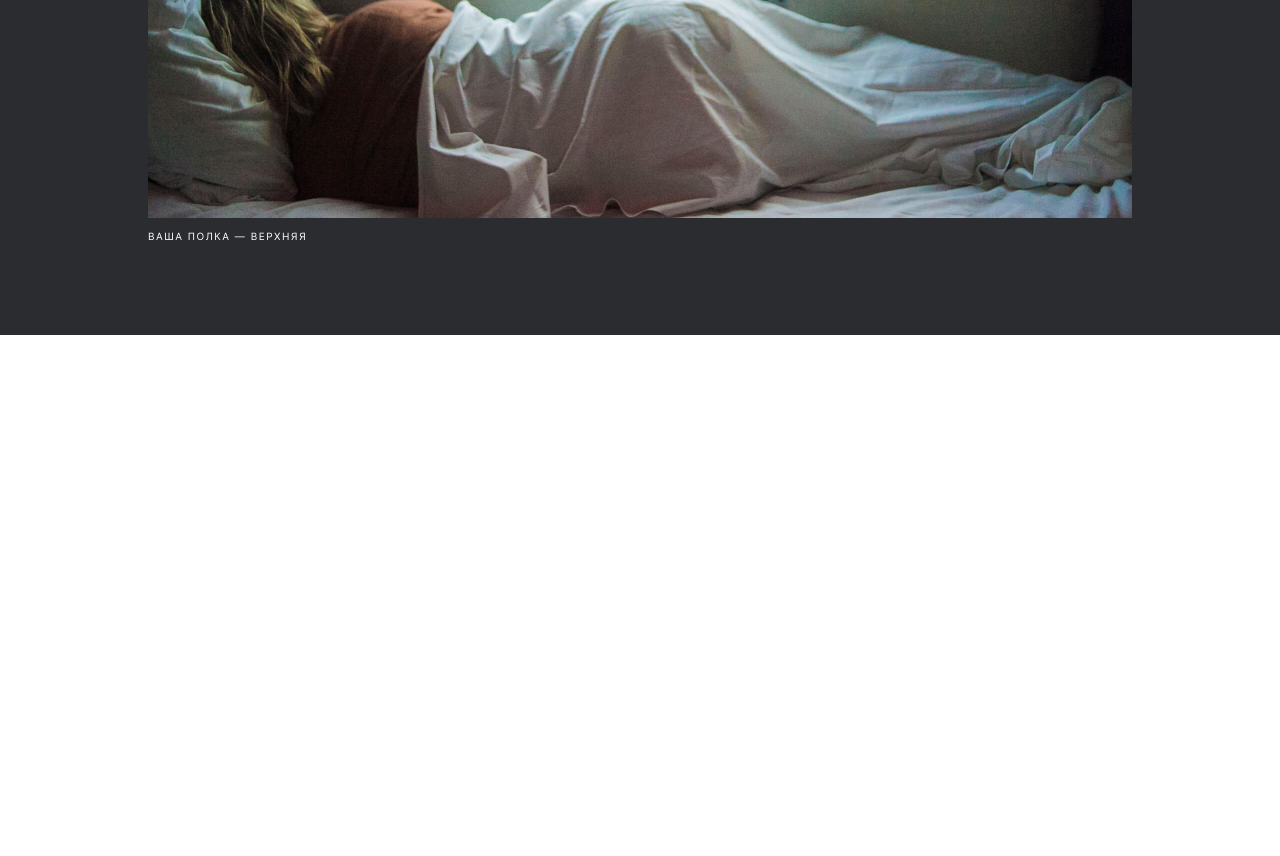
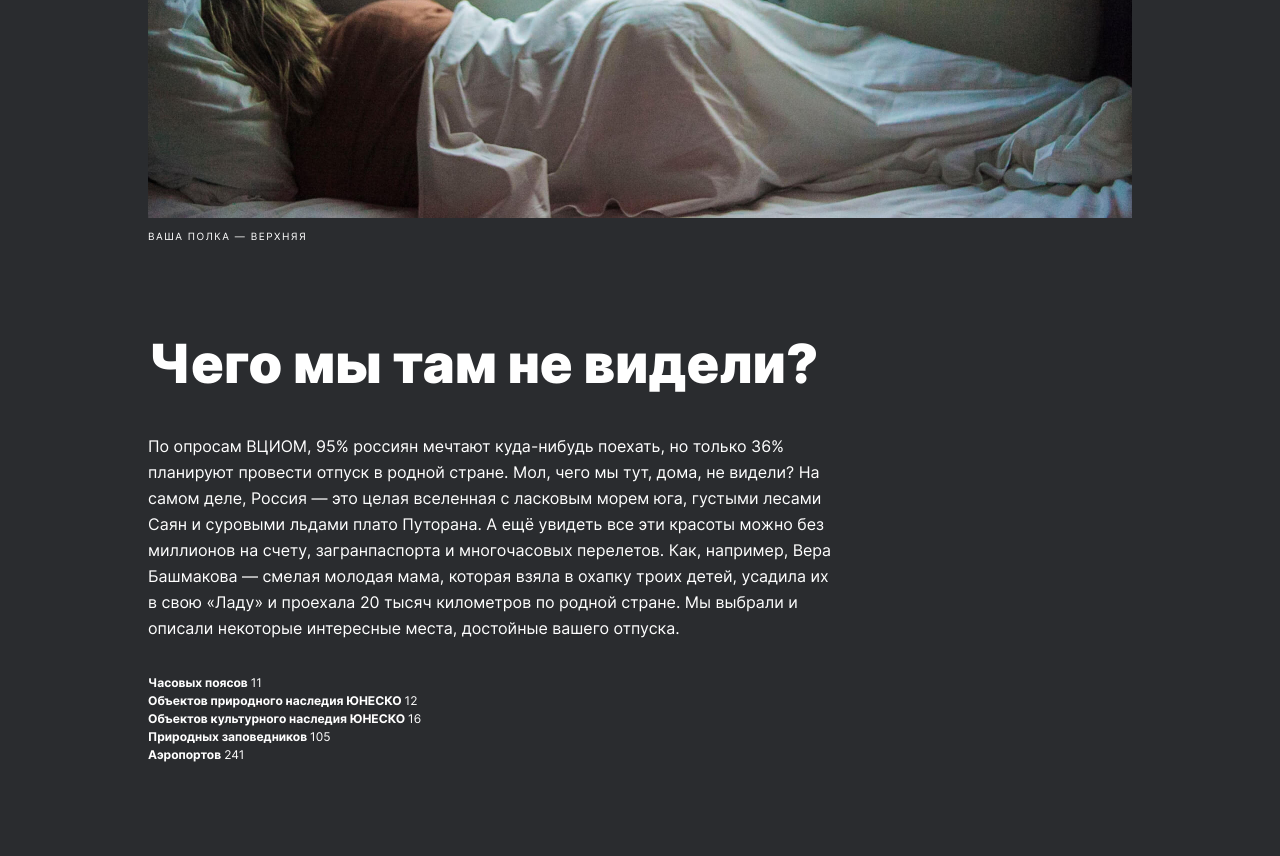
Before and after one commit to ElviraGazeeva/russian-travel, a plain HTML site: page index.html in a window 1280 px wide. Shown: the part 901-1757 px from the top of the page. Before the commit the page ends 1236 px from the top, so only its background shows below. Drawn offline with Linux system fonts and the light colour scheme.

Commit message:
intro block added to index.html file and index.css; intro styles added for 1280px

```diff
--- /dev/null
+++ b/blocks/intro/__list-item-text/intro__list-item-text.css
@@ -0,0 +1,8 @@
+.intro__list-item-text {
+  font-style: normal;
+  font-weight: 700;
+  font-size: 12px;
+  line-height: 18px;
+  color: #fff;
+  margin: 0;
+}
--- /dev/null
+++ b/blocks/intro/__list-item-value/intro__list-item-value.css
@@ -0,0 +1,8 @@
+.intro__list-item-value {
+  font-style: normal;
+  font-weight: 400;
+  font-size: 12px;
+  line-height: 18px;
+  color: #fff;
+  margin: 0;
+}
--- /dev/null
+++ b/blocks/intro/__list-item/intro__list-item.css
@@ -0,0 +1,5 @@
+.intro__list-item {
+  display: flex;
+  gap: 3px;
+  margin: 0;
+}
--- /dev/null
+++ b/blocks/intro/__list/intro__list.css
@@ -0,0 +1,7 @@
+.intro__list {
+  margin: 0;
+  padding: 0;
+  list-style: none;
+
+  line-height: 18px;
+}
--- /dev/null
+++ b/blocks/intro/__text/intro__text.css
@@ -0,0 +1,8 @@
+.intro__text {
+  margin: 40px 0 33px;
+  font-style: normal;
+  font-weight: 400;
+  font-size: 16px;
+  line-height: 26px;
+  color: #fff;
+}
--- /dev/null
+++ b/blocks/intro/__title/intro__title.css
@@ -0,0 +1,8 @@
+.intro__title {
+  margin: 0;
+  font-style: normal;
+  font-weight: 900;
+  font-size: 54px;
+  line-height: 58px;
+  color: #fff;
+}
--- /dev/null
+++ b/blocks/intro/intro.css
@@ -0,0 +1,5 @@
+.intro {
+  margin: 0;
+  padding: 0 442px 92px 148px;
+  background-color: #2a2c2f;
+}
--- a/index.html
+++ b/index.html
@@ -22,5 +22,16 @@
       <figcaption class="lead__caption">ваша полка — верхняя</figcaption>
     </figure>
   </section>
+  <section class="intro">
+    <h1 class="intro__title">Чего мы там не видели?</h1>
+    <p class="intro__text">По опросам ВЦИОМ, 95% россиян мечтают куда-нибудь поехать, но только 36% планируют провести отпуск в родной стране. Мол, чего мы тут, дома, не видели? На самом деле, Россия — это целая вселенная с ласковым морем юга, густыми лесами Саян и суровыми льдами плато Путорана. А ещё увидеть все эти красоты можно без миллионов на счету, загранпаспорта и многочасовых перелетов. Как, например, Вера Башмакова — смелая молодая мама, которая взяла в охапку троих детей, усадила их в свою «Ладу» и проехала 20 тысяч километров по родной стране. Мы выбрали и описали некоторые интересные места, достойные вашего отпуска.</p>
+    <ul class="intro__list">
+      <li class="intro__list-item"><p class="intro__list-item-text">Часовых поясов </p><p class="intro__list-item-value">11</p></li>
+      <li class="intro__list-item"><p class="intro__list-item-text">Объектов природного наследия ЮНЕСКО </p><p class="intro__list-item-value">12</p></li>
+      <li class="intro__list-item"><p class="intro__list-item-text">Объектов культурного наследия ЮНЕСКО </p><p class="intro__list-item-value">16</p></li>
+      <li class="intro__list-item"><p class="intro__list-item-text">Природных заповедников </p><p class="intro__list-item-value">105</p></li>
+      <li class="intro__list-item"><p class="intro__list-item-text">Аэропортов </p><p class="intro__list-item-value">241</p></li>
+    </ul>
+  </section>
 </body>
 </html>
--- a/pages/index.css
+++ b/pages/index.css
@@ -17,3 +17,11 @@
 @import url(../blocks/lead/__figure/lead__figure.css);
 @import url(../blocks/lead/__image/lead__image.css);
 @import url(../blocks/lead/__caption/lead__caption.css);
+
+@import url(../blocks/intro/intro.css);
+@import url(../blocks/intro/__title/intro__title.css);
+@import url(../blocks/intro/__text/intro__text.css);
+@import url(../blocks/intro/__list/intro__list.css);
+@import url(../blocks/intro/__list-item/intro__list-item.css);
+@import url(../blocks/intro/__list-item-text/intro__list-item-text.css);
+@import url(../blocks/intro/__list-item-value/intro__list-item-value.css);
```
